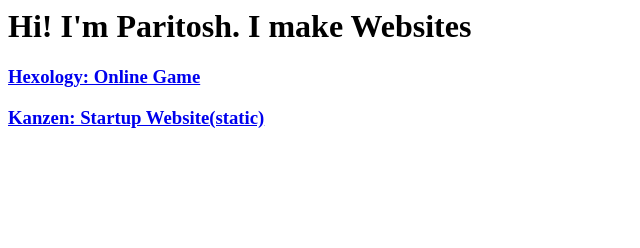
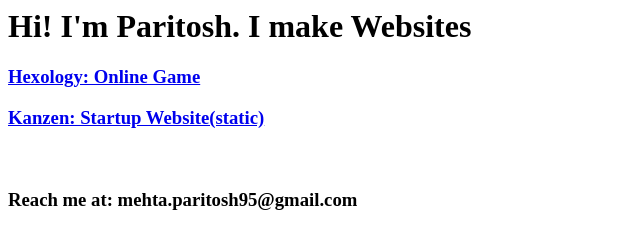
Before and after one commit to mehtaparitosh/mehtaparitosh.github.io, a plain HTML site: page index.html in a window 1280 px wide. Shown: the whole page, without its empty margins (0-640 px from the left). Drawn offline with Linux system fonts and the light colour scheme.

Commit message:
Update index.html

```diff
--- a/index.html
+++ b/index.html
@@ -1,3 +1,5 @@
 <h1>Hi! I'm Paritosh. I make Websites</h1>
 <h3><a href="http://hexology.herokuapp.com">Hexology: Online Game</a></h3>
 <h3><a href="http://kanzen.co.in">Kanzen: Startup Website(static)</a><h3>
+<br />
+<p>Reach me at: <strong>mehta.paritosh95@gmail.com</strong></p>
```
